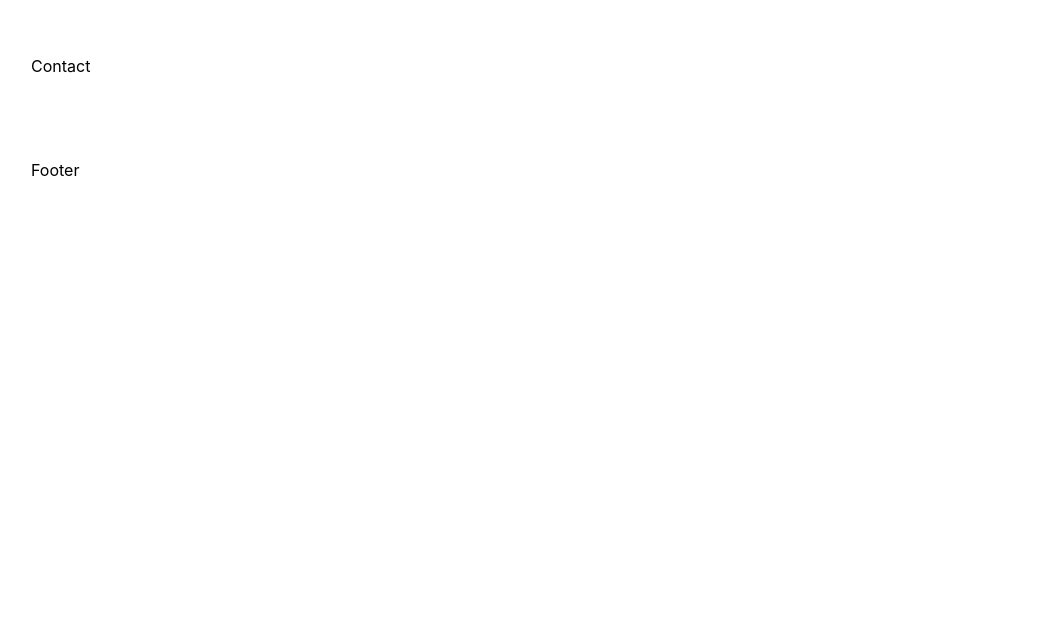
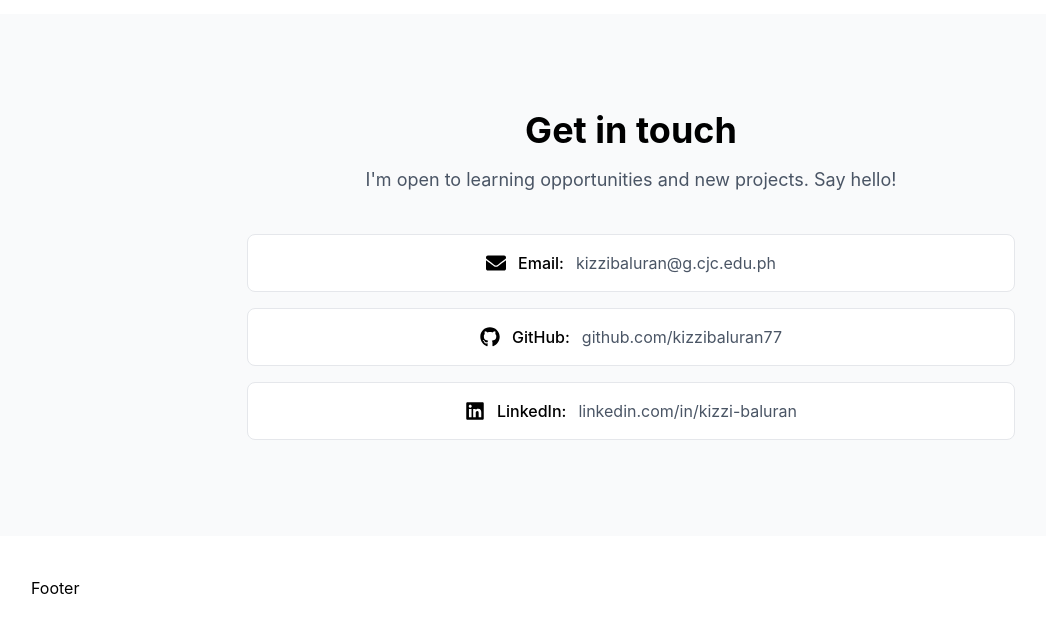
Before and after one commit to kizzibaluran77/kizzi-portfolio, a React (Vite) app: page / in a window 1280 px wide. Shown: the part 2061-2693 px from the top of the page, without its empty margins (9-1055 px from the left). Before the commit the page ends 2283 px from the top, so only its background shows below. Built offline with nearby package versions, Linux system fonts and the light colour scheme; the HTML template or start-up script is replaced by a standard one.

Commit message:
feat: add Contact section

```diff
--- a/src/components/Contact.jsx
+++ b/src/components/Contact.jsx
@@ -1,3 +1,52 @@
+import { FaEnvelope, FaGithub, FaLinkedin } from 'react-icons/fa'
+
+const contacts = [
+  {
+    label: 'Email',
+    value: 'kizzibaluran@g.cjc.edu.ph',
+    href: 'mailto:kizzibaluran@g.cjc.edu.ph',
+    icon: FaEnvelope,
+  },
+  {
+    label: 'GitHub',
+    value: 'github.com/kizzibaluran77',
+    href: 'https://github.com/kizzibaluran77',
+    icon: FaGithub,
+  },
+  {
+    label: 'LinkedIn',
+    value: 'linkedin.com/in/kizzi-baluran',
+    href: 'https://www.linkedin.com/in/kizzi-baluran-b85b97446/',
+    icon: FaLinkedin,
+  },
+]
+
 export default function Contact() {
-  return <section className="p-10">Contact</section>
+  return (
+    <section id="contact" className="px-6 py-24 md:px-16 bg-gray-50">
+      <div className="max-w-3xl mx-auto text-center">
+        <h2 className="text-3xl md:text-4xl font-bold">Get in touch</h2>
+        <p className="mt-4 text-lg text-gray-600">
+          I'm open to learning opportunities and new projects. Say hello!
+        </p>
+
+        <ul className="mt-10 flex flex-col gap-4">
+          {contacts.map(({ label, value, href, icon: Icon }) => (
+            <li key={label}>
+              <a
+                href={href}
+                target={href.startsWith('http') ? '_blank' : undefined}
+                rel="noreferrer"
+                className="flex items-center justify-center gap-3 rounded-lg border border-gray-200 bg-white px-6 py-4 hover:shadow-md transition"
+              >
+                <Icon className="text-xl" aria-hidden="true" />
+                <span className="font-medium">{label}:</span>
+                <span className="text-gray-600 break-all">{value}</span>
+              </a>
+            </li>
+          ))}
+        </ul>
+      </div>
+    </section>
+  )
 }
```
